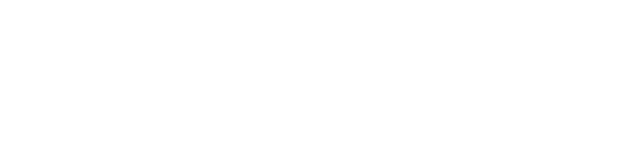
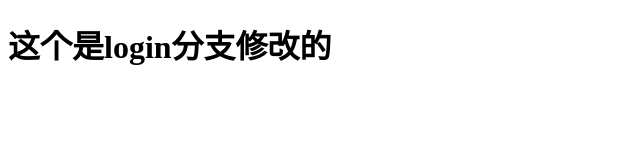
Before and after one commit to haiou1314/test2, a plain HTML site: page index.html in a window 1280 px wide. Shown: the whole page, without its empty margins (0-640 px from the left). Drawn offline with Linux system fonts and the light colour scheme.

Commit message:
修改的了index,html

```diff
--- a/index.html
+++ b/index.html
@@ -7,6 +7,6 @@
     <title>Document</title>
 </head>
 <body>
-
+    <h1>这个是login分支修改的</h1>
 </body>
 </html>
```
